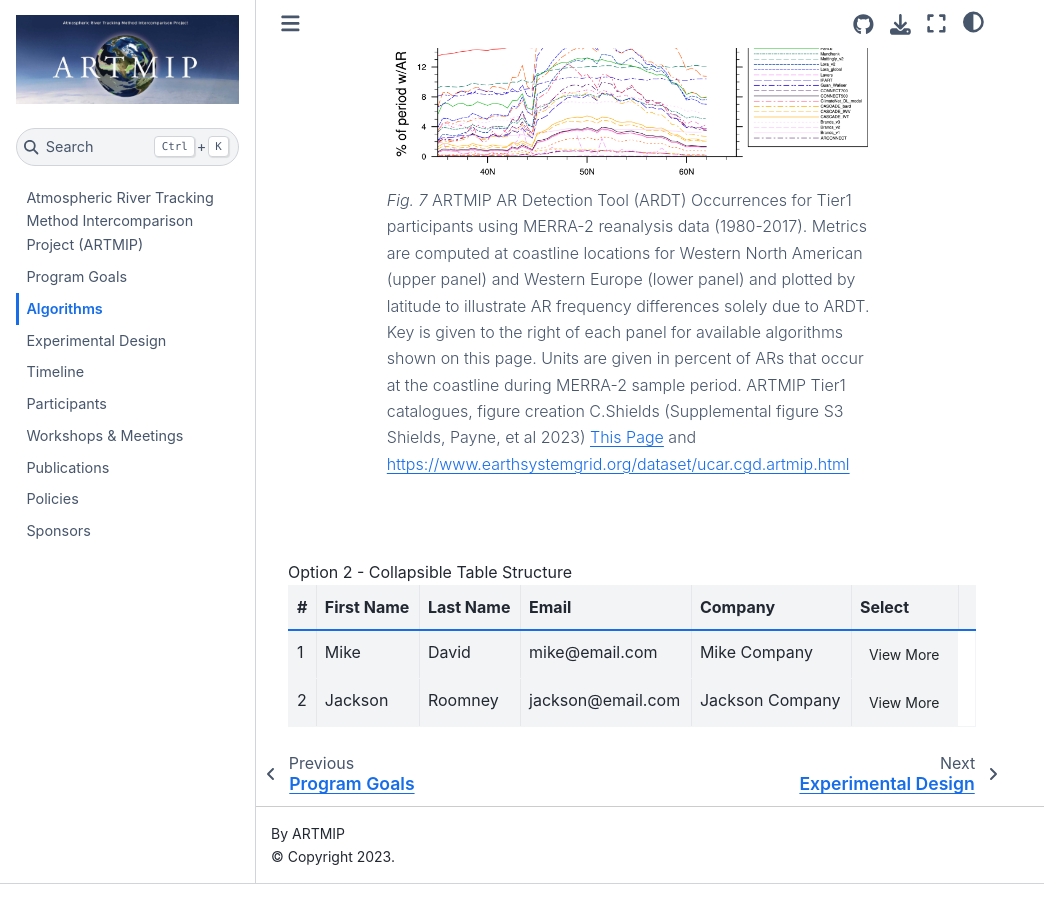
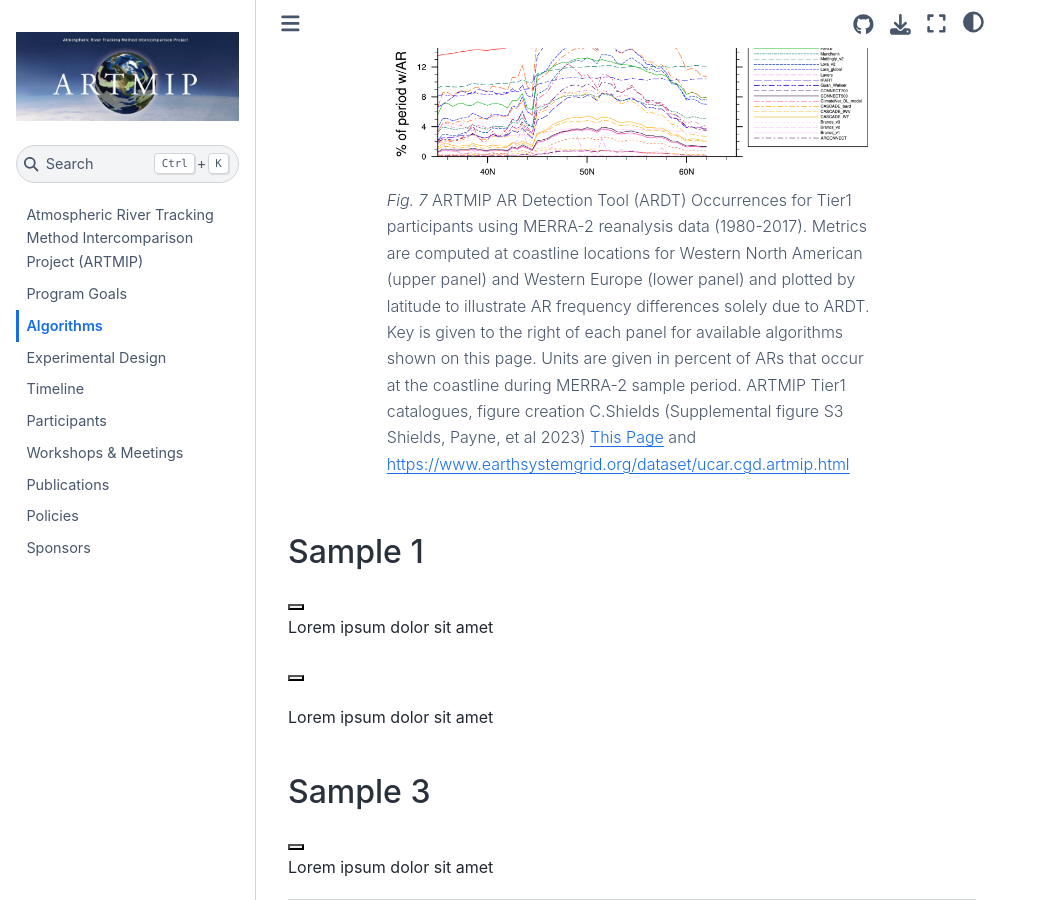
Before and after one commit to NCAR/ARTMIP, a Jupyter Book: the page built from book/algorithms.md, in a window 1280 px wide and 900 px high, scrolled down 8240 px. Shown: the whole window, without its empty margins (0-1044 px from the left). Built offline with Jupyter Book 1.0.4 settings and Sphinx 7.4.7 and the Sphinx Book theme 1.1.4, drawn with Linux system fonts in a browser that asks for light colours.

Commit message:
Test another thing

```diff
--- a/book/algorithms.md
+++ b/book/algorithms.md
@@ -161,6 +161,33 @@
 :::
 
 
+
+
+<div class="cbCollapseRow">
+  <h2>Sample 1</h2>
+</div>
+<button class="cbCollapse"></button>
+<div class="content">
+  <p>Lorem ipsum dolor sit amet</p>
+</div>
+
+<button class="cbCollapse"></button>
+<div class="content">
+  <p>Lorem ipsum dolor sit amet</p>
+</div>
+
+
+<div class="cbCollapseRow">
+  <h2>Sample 3</h2>
+</div>
+<button class="cbCollapse"></button>
+<div class="content">
+  <p>Lorem ipsum dolor sit amet</p>
+</div>
+
+
+
+<!---
 <div class="clearfix"></div>
 <br /><br />
 
```
